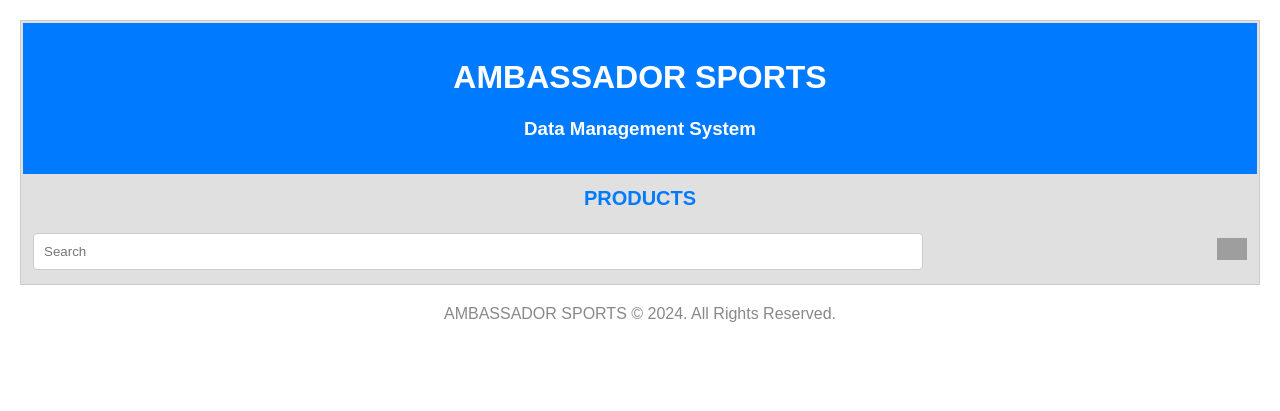
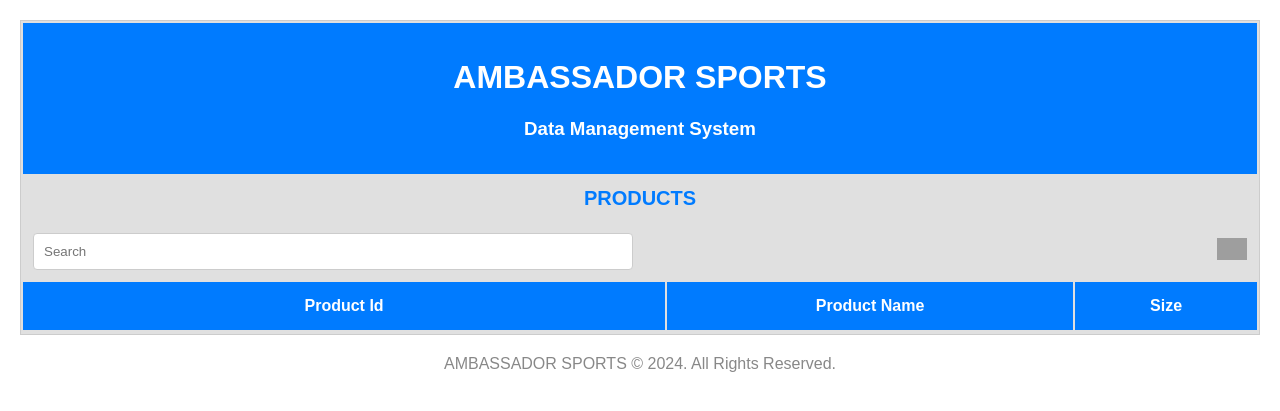
Before and after one commit to Sheikh-Ahmed-Naeem/DBMS-PROJECT, a Flask app: page /gloves/products in a window 1280 px wide. Shown: the top 411 px of the page. Run offline with Flask 3, Linux system fonts and the light colour scheme; data that the repository does not hold is empty; some libraries are stand-ins or nearby versions; grey boxes are pictures that could not be loaded.

Commit message:
Configured the Add and Delete button

```diff
--- a/templates/Gloves_product_window.html
+++ b/templates/Gloves_product_window.html
@@ -100,14 +100,19 @@
         <div class="gear-icon-container">
             <img src="ellipsis.png" alt="Gear Icon" width="30">
             <div class="options">
-                <a href="P_info.html">Add</a>
-                <a href="G_Product_del.html">Delete</a>
+                <p><a href="{{ '/Add_Product.html' }}" class="button">ADD</a></p>
+                <p><a href="{{ '/Delete_Product.html' }}" class="button">DELETE</a></p>
             </div>
         </div>
       </td>
     </tr>
     <tr>
-     {% for product in products %}
+      <th>Product Id</th>
+      <th>Product Name</th>
+      <th>Size</th>
+    </tr>
+    <tr>
+      {% for product in products %}
     <tr>
       <td>{{ product.name }}</td>
       <td>{{ product.unit_address }}</td>
```
